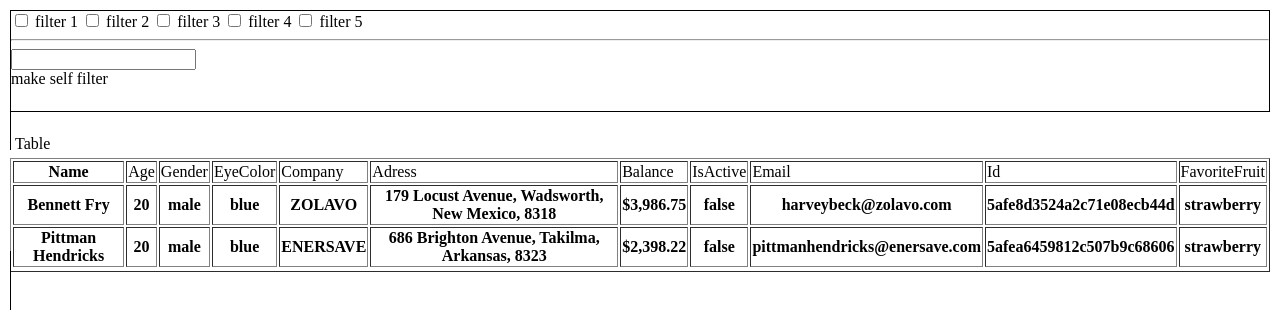
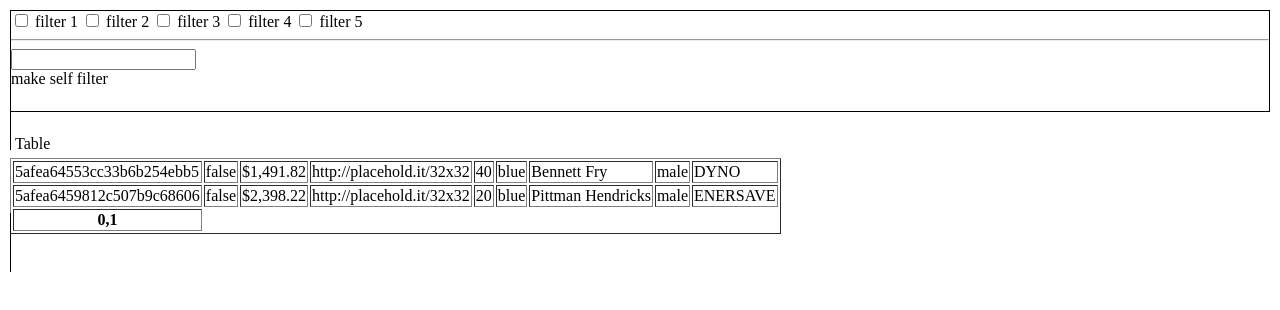
Before and after one commit to kedroviy/task3.table, a plain HTML site: page index.html in a window 1280 px wide. Drawn offline with Linux system fonts and the light colour scheme.

Commit message:
object.keys

```diff
--- a/index.html
+++ b/index.html
@@ -22,48 +22,8 @@
 
       <p>Table</p>
       <table id="table" border="1">
-        <tr>
-          <th> Name </th>
-          <td> Age </td>
-          <td> Gender </td>
-          <td> EyeColor </td>
-          <td> Company </td>
-          <td> Adress </td>
-          <td> Balance </td>
-          <td> IsActive </td>
-          <td> Email </td>
-          <td> Id </td>
-          <td> FavoriteFruit</td>
-        </tr>
-          <tr>
-            <th> Bennett Fry </th>
-            <th> 20 </th>
-            <th> male </th>
-            <th> blue </th>
-            <th> ZOLAVO </th>
-            <th> 179 Locust Avenue, Wadsworth, New Mexico, 8318 </th>
-            <th> $3,986.75 </th>
-            <th> false </th>
-            <th> harveybeck@zolavo.com </th>
-            <th> 5afe8d3524a2c71e08ecb44d </th>
-            <th> strawberry </th>
-          </tr>
-          <tr>
-            <th> Pittman Hendricks </th>
-            <th> 20 </th>
-            <th> male </th>
-            <th> blue </th>
-            <th> ENERSAVE </th>
-            <th> 686 Brighton Avenue, Takilma, Arkansas, 8323 </th>
-            <th> $2,398.22 </th>
-            <th> false </th>
-            <th> pittmanhendricks@enersave.com </th>
-            <th> 5afea6459812c507b9c68606 </th>
-            <th> strawberry </th>
-          </tr>
-          <tr>
 
-        </tr>
+
       </table>
       <script src="main.js"></script>
 
--- a/main.js
+++ b/main.js
@@ -1,5 +1,5 @@
-var bennett = {
-    _id: "5afea64553cc33b6b254ebb5",
+var bennett = [
+    {_id: "5afea64553cc33b6b254ebb5",
     index: 1,
     guid: "19f3c372-6351-4622-9ffe-cfeb7529d704",
     isActive: false,
@@ -11,9 +11,8 @@ var bennett = {
     gender: "male",
     company: "DYNO",
     email: "bennettfry@dyno.com",
-    phone: "+1 (874) 598-2214",
-}
-var pittman = {
+    phone: "+1 (874) 598-2214",},
+    {
     _id: "5afea6459812c507b9c68606",
     index: 0,
     guid: "bf1f589c-1ea0-4211-8c5f-8ecff01266cd",
@@ -28,9 +27,30 @@ var pittman = {
     email: "pittmanhendricks@enersave.com",
     phone: "+1 (822) 597-3562",
     address: "686 Brighton Avenue, Takilma, Arkansas, 8323",
-}
+}]
+    var tb = document.getElementById('table');
+    bennett.forEach(function (value) {
+        var row = document.createElement('tr');
+            row.innerHTML += '<td>' + value._id + '</td>'
+            row.innerHTML += '<td>' + value.isActive + '</td>'
+            row.innerHTML += '<td>' + value.balance + '</td>'
+            row.innerHTML += '<td>' + value.picture + '</td>'
+            row.innerHTML += '<td>' + value.age + '</td>'
+            row.innerHTML += '<td>' + value.eyeColor + '</td>'
+            row.innerHTML += '<td>' + value.name + '</td>'
+            row.innerHTML += '<td>' + value.gender + '</td>'
+            row.innerHTML += '<td>' + value.company + '</td>'
+
+        tb.appendChild(row);
+    })
+
+               var key = document.createElement('th');
+               var keys = Object.keys(bennett);
+                    key.innerHTML += '<th>' + keys + '</th>'
+
+                    tb.appendChild(key)
 
 
-   var tb = document.getElementById(table);
 
-    document.createElement(table.address);
+   //
+   //  document.createElement(table.address);
```
Lines whose indentation alone changed are shown as unchanged.
